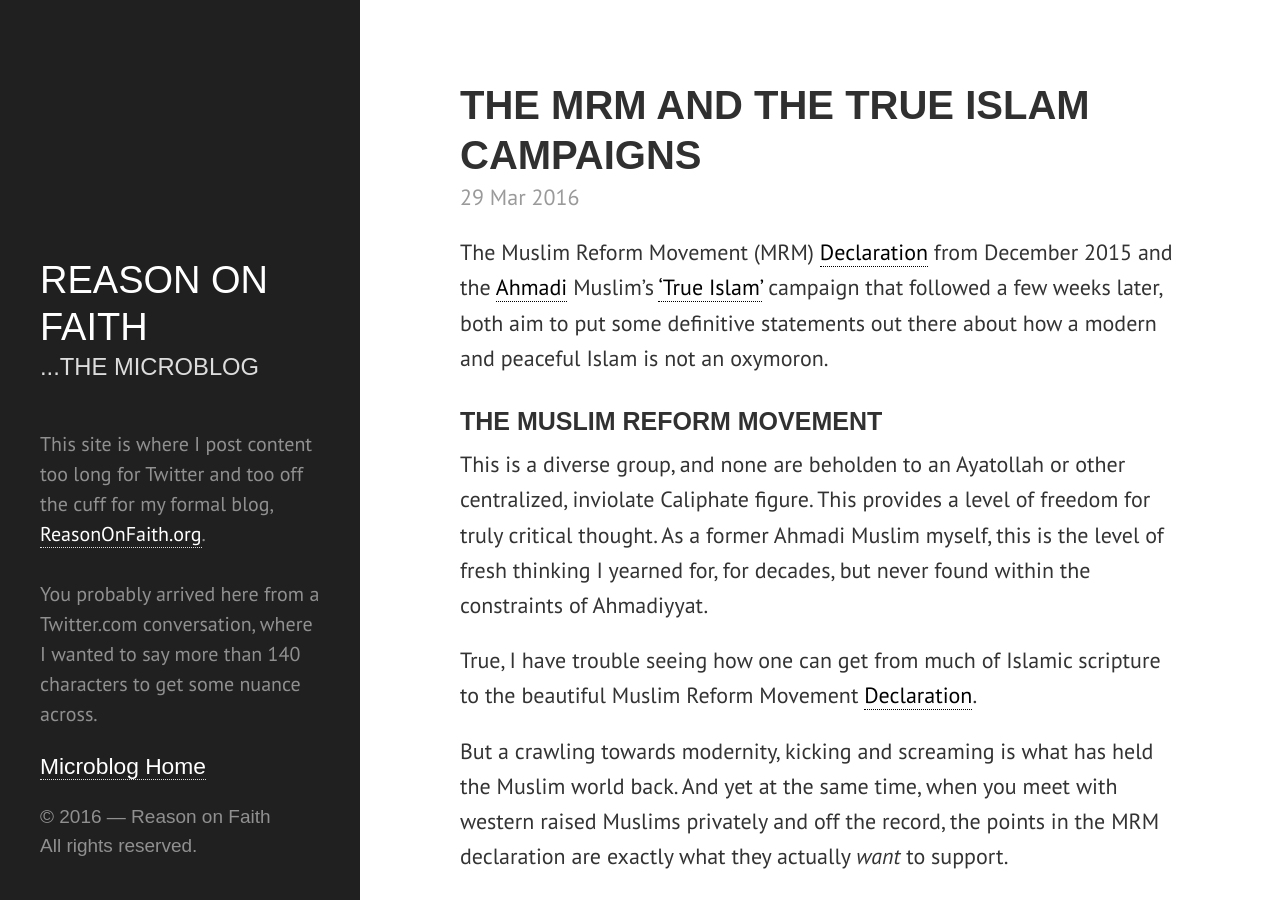
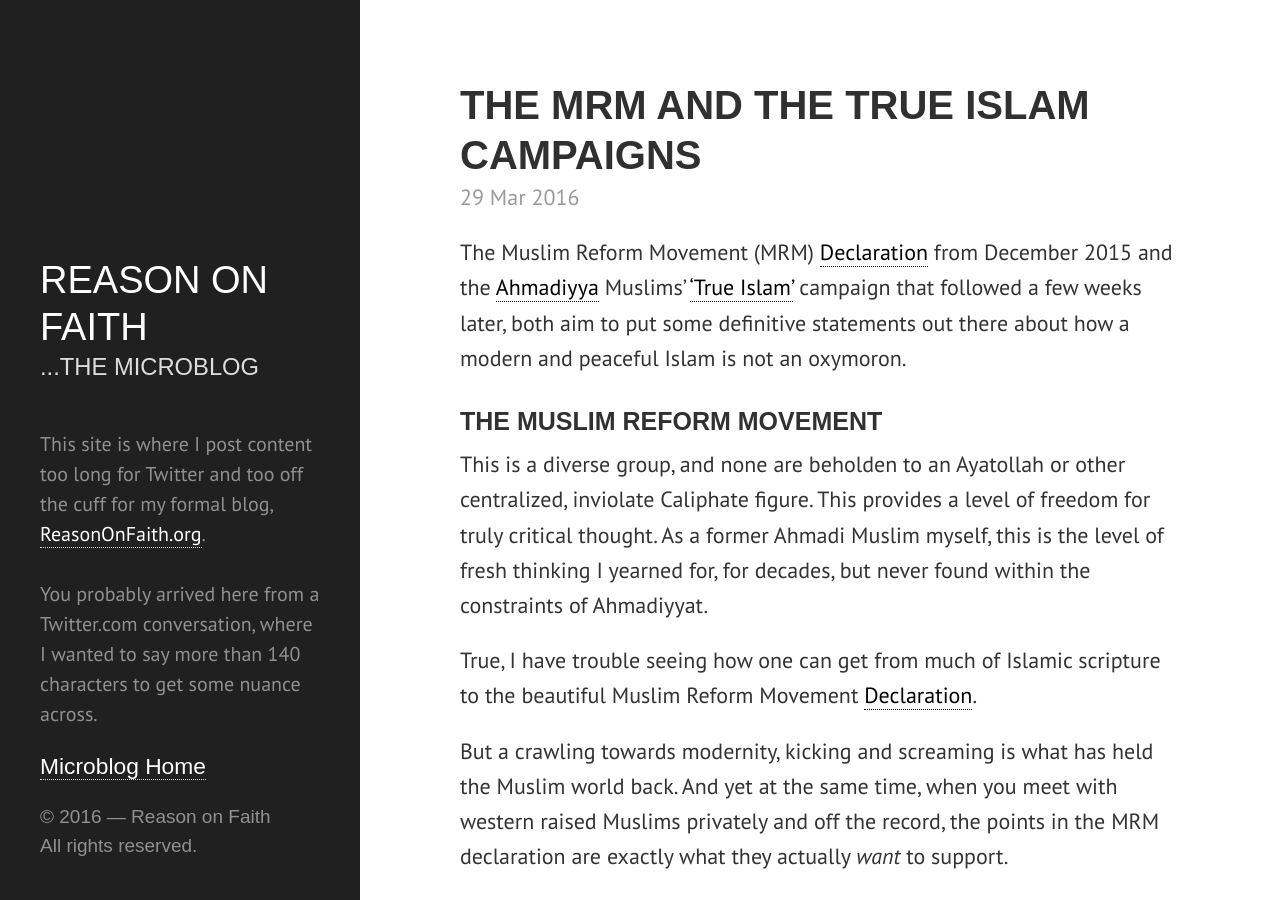
Before and after one commit to ReasonOnFaith/ReasonOnFaith.github.io, a Jekyll site: the page built from _posts/2016-03-29-the-mrm-and-the-true-islam-campaigns.markdown, in a window 1280 px wide and 900 px high. Built offline with Jekyll 4.4.1, drawn with Linux system fonts in a browser that asks for light colours.

Commit message:
Post update: The MRM and the True Islam Campaigns

```diff
--- a/_posts/2016-03-29-the-mrm-and-the-true-islam-campaigns.markdown
+++ b/_posts/2016-03-29-the-mrm-and-the-true-islam-campaigns.markdown
@@ -3,7 +3,7 @@ published: true
 title: The MRM and the True Islam Campaigns
 layout: post
 ---
-The Muslim Reform Movement (MRM) [Declaration](https://www.change.org/p/muslims-and-neighbors-we-support-the-muslim-reform-movement) from December 2015 and the [Ahmadi](https://www.alislam.org/) Muslim's ['True Islam'](http://trueislam.com/) campaign that followed a few weeks later, both aim to put some definitive statements out there about how a modern and peaceful Islam is not an oxymoron.
+The Muslim Reform Movement (MRM) [Declaration](https://www.change.org/p/muslims-and-neighbors-we-support-the-muslim-reform-movement) from December 2015 and the [Ahmadiyya](https://www.alislam.org/) Muslims' ['True Islam'](http://trueislam.com/) campaign that followed a few weeks later, both aim to put some definitive statements out there about how a modern and peaceful Islam is not an oxymoron.
 
 ### The Muslim Reform Movement
 
```
